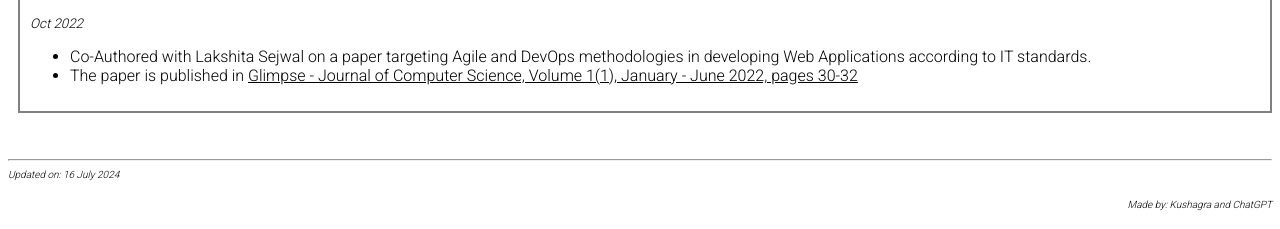
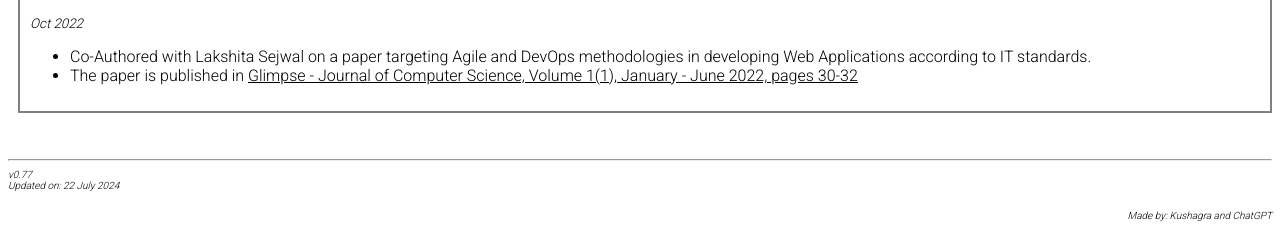
Before and after one commit to KushagraYashu/_wPortfolio, a plain HTML site: page index.html in a window 1280 px wide. Shown: the part 3418-3647 px from the top of the page. Drawn offline with Linux system fonts and the light colour scheme.

```diff
--- a/index.html
+++ b/index.html
@@ -461,7 +461,8 @@
     </div>
     <br><br>
     <hr>
-    <i style="display: flex; align-items: left; font-size: x-small;">Updated on: 16 July 2024</i><br>
+    <i style="display: flex; align-items: left; font-size: x-small;">v0.77</i>
+    <i style="display: flex; align-items: left; font-size: x-small;">Updated on: 22 July 2024</i><br>
     <div style="display: flex; justify-content: right; align-items: right;">
         <i style="display: block; font-size: x-small;">Made by: Kushagra and ChatGPT</i>
     </div>
```
Also changed, not shown: HTML pages/brackeys2023-2.html (+1 -1 lines).
